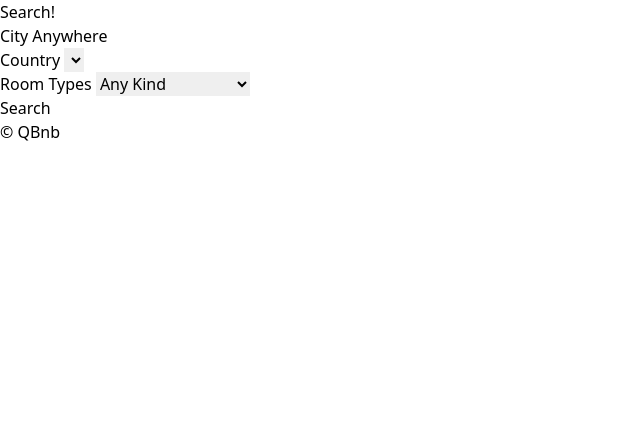
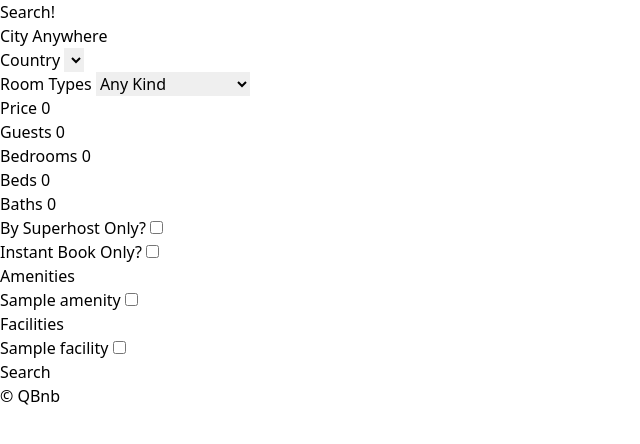
Before and after one commit to qpthedev/python-airbnb-clone, a Django app: page /rooms/search/ in a window 1280 px wide. Shown: the part 72-516 px from the top of the page, without its empty margins (0-640 px from the left). Run offline with Django 3.2, Linux system fonts and the light colour scheme; tables that the repository leaves empty hold one stand-in row (values such as "Sample post"); lists and menus that the app fills with data are empty; style sheets or scripts are compiled from the project's sources.

Commit message:
modify search view form

```diff
--- a/rooms/views.py
+++ b/rooms/views.py
@@ -26,17 +26,40 @@ def search(request):
     city = str.capitalize(city)
     country = request.GET.get("country", "US")
     room_type = int(request.GET.get("room_type", 0))
-    room_types = models.RoomType.objects.all()
+    price = int(request.GET.get("price", 0))
+    guests = int(request.GET.get("guests", 0))
+    bedrooms = int(request.GET.get("bedrooms", 0))
+    beds = int(request.GET.get("beds", 0))
+    baths = int(request.GET.get("baths", 0))
+    instant = request.GET.get("super_host", False)
+    super_host = request.GET.get("instant", False)
+    s_amenities = request.GET.getlist("amenities")
+    s_facilities = request.GET.getlist("facilities")
 
     form = {
         "city": city,
         "s_room_type": room_type,
         "s_country": country,
+        "price": price,
+        "guests": guests,
+        "bedrooms": bedrooms,
+        "beds": beds,
+        "baths": baths,
+        "super_host": super_host,
+        "instant": instant,
     }
+
+    room_types = models.RoomType.objects.all()
+    amenities = models.Amenity.objects.all()
+    facilities = models.Facility.objects.all()
 
     choices = {
         "countries": countries,
         "room_types": room_types,
+        "amenities": amenities,
+        "facilities": facilities,
+        "s_amenities": s_amenities,
+        "s_facilities": s_facilities,
     }
 
     return render(
--- a/templates/rooms/search.html
+++ b/templates/rooms/search.html
@@ -40,6 +40,95 @@
 
             </select>
         </div>
+
+        <div>
+            <label for="price">Price</label>
+            <input type="number" value="{{price}}" name="price" id="price" placeholder="Price" />
+        </div>
+
+        <div>
+            <label for="guests">Guests</label>
+            <input type="number" value="{{guests}}" name="guests" id="guests" placeholder="guests" />
+        </div>
+
+        <div>
+            <label for="bedrooms">Bedrooms</label>
+            <input type="number" value="{{bedrooms}}" name="bedrooms" id="bedrooms" placeholder="bedrooms" />
+        </div>
+
+        <div>
+            <label for="beds">Beds</label>
+            <input type="number" value="{{beds}}" name="beds" id="beds" placeholder="beds" />
+        </div>
+
+        <div>
+            <label for="baths">Baths</label>
+            <input type="number" value="{{baths}}" name="baths" id="baths" placeholder="baths" />
+        </div>
+
+        <div>
+            <label for="super_host">By Superhost Only?</label>
+            <input
+                type="checkbox"
+                name="super_host"
+                id="super_host"
+                {% if super_host %}
+                    checked
+                {% endif %}
+            />
+        </div>
+
+        <div>
+            <label for="instant">Instant Book Only?</label>
+            <input
+                type="checkbox"
+                name="instant"
+                id="instant"
+                {% if instant %}
+                    checked
+                {% endif %}
+            />
+        </div>
+
+        <div>
+            <h3>Amenities</h3>
+            <ul>
+                {% for amenity in amenities %}
+                    <li>
+                        <label for="a_{{amenity.pk}}">{{amenity.name}}</label>
+                        <input
+                            type="checkbox"
+                            name="amenities"
+                            id="a_{{amenity.pk}}"
+                            value={{amenity.pk}}
+                            {% if amenity.pk|slugify in s_amenities %}
+                                checked
+                            {% endif %}
+                        />
+                    </li>
+                {% endfor %}
+            </ul>
+        </div>
+
+        <div>
+            <h3>Facilities</h3>
+            <ul>
+                {% for facility in facilities %}
+                    <li>
+                        <label for="f_{{facility.pk}}">{{facility.name}}</label>
+                        <input
+                            type="checkbox"
+                            name="facilities"
+                            id="f_{{facility.pk}}"
+                            value={{facility.pk}}
+                            {% if facility.pk|slugify in s_facilities %}
+                                checked
+                            {% endif %}
+                        />
+                    </li>
+                {% endfor %}
+            </ul>
+        </div>
         <button>Search</button>
     </form>
 
```
